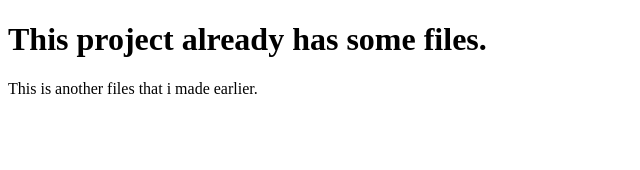
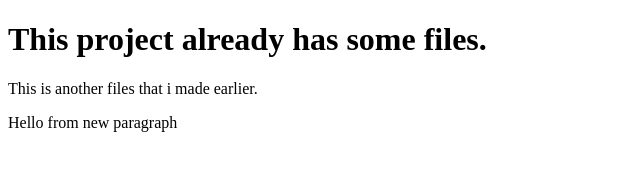
Before and after one commit to ceejayinside/git-one, a plain HTML site: page index.html in a window 1280 px wide. Shown: the whole page, without its empty margins (0-640 px from the left). Drawn offline with Linux system fonts and the light colour scheme.

Commit message:
Added new paragraph

```diff
--- a/index.html
+++ b/index.html
@@ -7,6 +7,7 @@
 <body>
 	<h1>This project already has some files.</h1>
 	<p>This is another files that i made earlier.</p>
+	<p>Hello from new paragraph</p>
 
 </body>
 </html>
```
